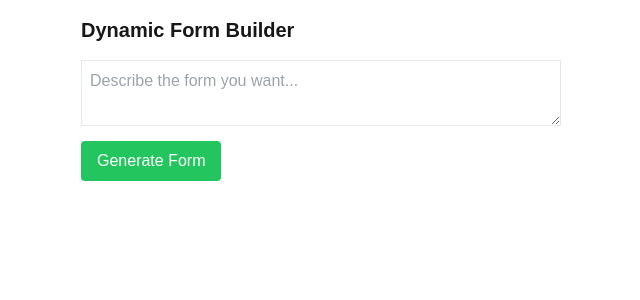
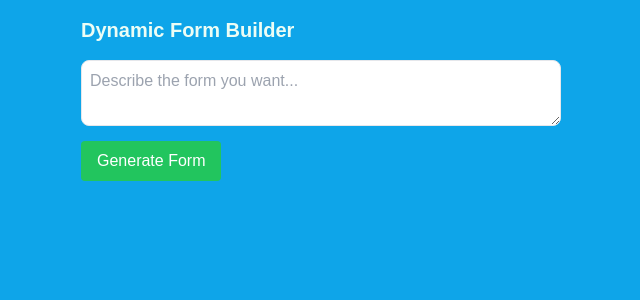
Before and after one commit to yohannesjho/AI-Form-Builder, a Next.js app: page / in a window 1280 px wide. Shown: the top 300 px of the page, without its empty margins (319-959 px from the left). Built offline with nearby package versions, Linux system fonts and the light colour scheme.

Commit message:
Change the background color and text sizes

```diff
--- a/app/api/form-builder/route.js
+++ b/app/api/form-builder/route.js
@@ -3,15 +3,16 @@ import { GoogleGenerativeAI } from "@google/generative-ai";
 
 export async function POST(req) {
   try {
-    const { description } = await req.json(); // User's 1-2 sentence input
-    console.log(description)
+
+      const  {description}  = await req.json(); // User's 1-2 sentence input
+
 
     const genAI = new GoogleGenerativeAI(process.env.GOOGLE_AI_API_KEY);
     const model = genAI.getGenerativeModel({ model: "gemini-1.5-flash" });
 
     // Pass prompt to the model
     const prompt = `Create a JSON object for a form structure based on this description: "${description}".
-    only give me the json object has the form name and fields Include field labels, types (e.g., text, email, checkbox), and placeholder values.`;
+    only give me the json object has the form name and  fields Include field labels, types (e.g., text, email, checkbox), and placeholder values. and always include submit field type`;
 
     const result = await model.generateContent(prompt);
     const responseText = result.response.text();
@@ -25,15 +26,15 @@ export async function POST(req) {
       }
       const jsonString = responseText.substring(jsonStart, jsonEnd);
 
+      let formStructure;
+      try {
+          formStructure = JSON.parse(jsonString);
 
-     let formStructure;
-     try {
-        formStructure = JSON.parse(jsonString);
       } catch (err) {
         throw new Error("Extracted JSON is invalid.");
       }
 
-    console.log(  formStructure)
+
     return new Response(JSON.stringify({ text: formStructure }), {
       status: 200,
       headers: { "Content-Type": "application/json","Access-Control-Allow-Origin": "*", },
--- a/app/layout.js
+++ b/app/layout.js
@@ -21,7 +21,7 @@ export default function RootLayout({ children }) {
   return (
     <html lang="en">
       <body
-        className={`${geistSans.variable} ${geistMono.variable} antialiased`}
+        className="bg-sky-500 m-0"
       >
         {children}
       </body>
--- a/app/page.js
+++ b/app/page.js
@@ -4,8 +4,7 @@ import React, { useState } from 'react';
 
 // Function to fetch the form structure from the backend
 async function fetchFormStructure(description) {
-
-  console.log("Sending request to backend with description:", description);
+console.log(description)
   const response = await fetch('/api/form-builder', {
     method: 'POST',
     headers: { 'Content-Type': 'application/json' },
@@ -13,12 +12,12 @@ async function fetchFormStructure(description) {
   });
 
   if (!response.ok) {
-    console.error("Error in API response:", response.status, response.statusText);
+
     throw new Error('Failed to generate form.');
   }
-  console.log("Raw Response:", response);
   const data = await response.json();
-  console.log(data)
+
+
   return data.text; // Access the parsed form structure
 }
 
@@ -29,15 +28,15 @@ export default function FormBuilder() {
   const [loading, setLoading] = useState(false);
 
   // Handle the submission of form description
-  const handleSubmitDescription = async () => {
+  const handleSubmitDescription = async (e) => {
 
-    console.log("Submitting description:", formDescription);
     setLoading(true);
     setError(null);
     try {
       const form = await fetchFormStructure(formDescription);
+
       setFormStructure(form);
-      console.log(form)
+
     } catch (err) {
       setError(err.message);
     } finally {
@@ -57,7 +56,7 @@ export default function FormBuilder() {
               type={field.type}
               placeholder={field.placeholder}
               required={field.required}
-              className="border p-2 w-full mt-1"
+              className="border rounded-lg p-2 w-full mt-1"
             />
           </label>
         );
@@ -68,7 +67,7 @@ export default function FormBuilder() {
             <textarea
               placeholder={field.placeholder}
               required={field.required}
-              className="border p-2 w-full mt-1"
+              className="border rounded-lg p-2 w-full mt-1"
             ></textarea>
           </label>
         );
@@ -105,7 +104,7 @@ export default function FormBuilder() {
           <button
             key={field.label}
             type="submit"
-            className="bg-blue-500 text-white px-4 py-2 mt-2 rounded"
+            className="bg-blue-500 hover:bg-blue-600 duration-300 text-white px-4 py-2 mt-2 rounded-lg"
           >
             {field.label}
           </button>
@@ -117,27 +116,27 @@ export default function FormBuilder() {
 
   return (
     <div className="p-4 max-w-lg mx-auto">
-      <h1 className="text-xl font-bold mb-4">Dynamic Form Builder</h1>
+      <h1 className="text-xl text-emerald-50 font-bold mb-4">Dynamic Form Builder</h1>
       <div className="mb-6">
         <textarea
           value={formDescription}
           onChange={(e) => setFormDescription(e.target.value)}
           placeholder="Describe the form you want..."
-          className="border p-2 w-full"
+          className="border rounded-lg  p-2 w-full"
         ></textarea>
         <button
           onClick={handleSubmitDescription}
-          className="bg-green-500 text-white px-4 py-2 mt-2 rounded"
+          className="bg-green-500 hover:bg-green-600 duration-300 text-white px-4 py-2 mt-2 rounded"
         >
           Generate Form
         </button>
       </div>
 
-      {loading && <p className="text-blue-500">Generating form...</p>}
+      {loading && <p className="text-white-500 ">Generating form...</p>}
       {error && <p className="text-red-500">{error}</p>}
 
       {formStructure && (
-        <form className="border p-4 mt-4 rounded shadow">
+        <form className="border p-4 mt-4 rounded-lg shadow">
           <h2 className="text-lg font-semibold mb-4">{formStructure.formName}</h2>
           {formStructure.fields.map(renderField)}
         </form>
```
